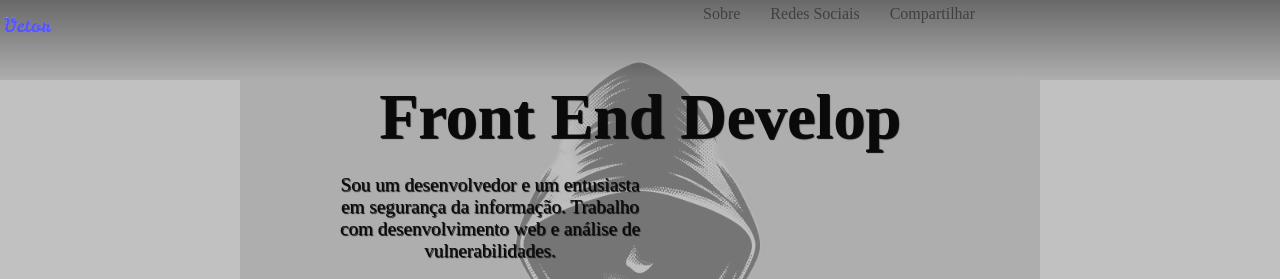
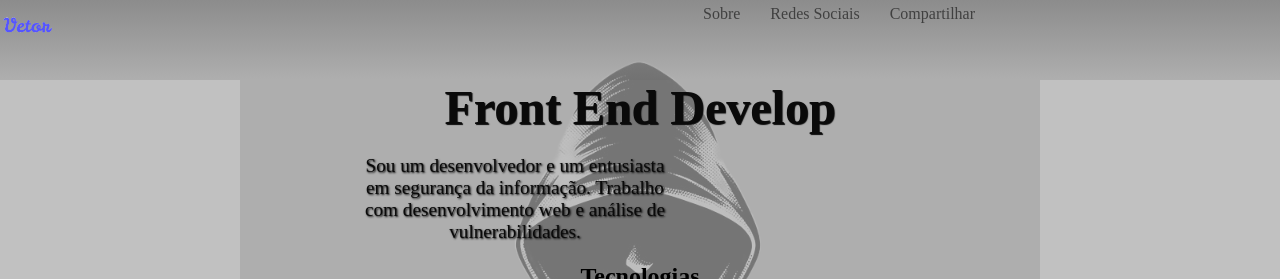
Before and after one commit to claudiovictordasilvarodrigues/projeto-portifolio, a plain HTML site: page index.html in a window 1280 px wide. Shown: the top 279 px of the page. Drawn offline with Linux system fonts and the light colour scheme; files that its build step writes are made by us from their sources; files whose address does not match are found by name.

Commit message:
new version

```diff
--- a/assets/style/style.css
+++ b/assets/style/style.css
@@ -27,7 +27,7 @@ body {
 .header-content {
     display: grid;
     grid-template-columns: 1fr 1fr;
-    background-image: linear-gradient(to bottom, #404040af ,#a6a6a6b4);
+    background-image: linear-gradient(to bottom, var(--font3) , var(--font2));
     height: 10vh;
 }
 .header-content img{
@@ -65,7 +65,7 @@ body {
 
 .main-contant h1 {
     color: var(--font5);
-    font-size: 4em;
+    font-size: 3em;
     text-shadow: 1px 1px 1px var(--font5);
     margin-bottom: 15px;
 }
@@ -73,9 +73,9 @@ body {
 .main-contant p {
     color:var(--font5);
     font-size: 1.2em;
-    text-shadow: 1px 1px 1px var(--font5);
+    text-shadow: 1px 1px 2px var(--font5);
     width: 300px;
-    margin: 20px 100px;
+    margin: 20px 125px;
 }
 
 .rede-social {
```
